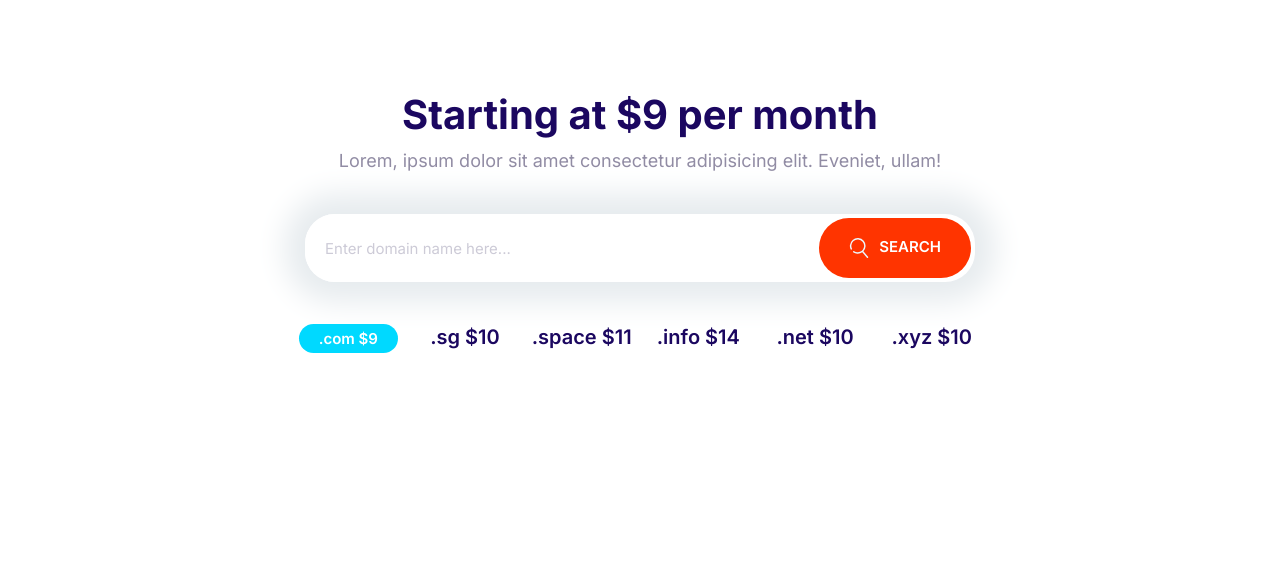
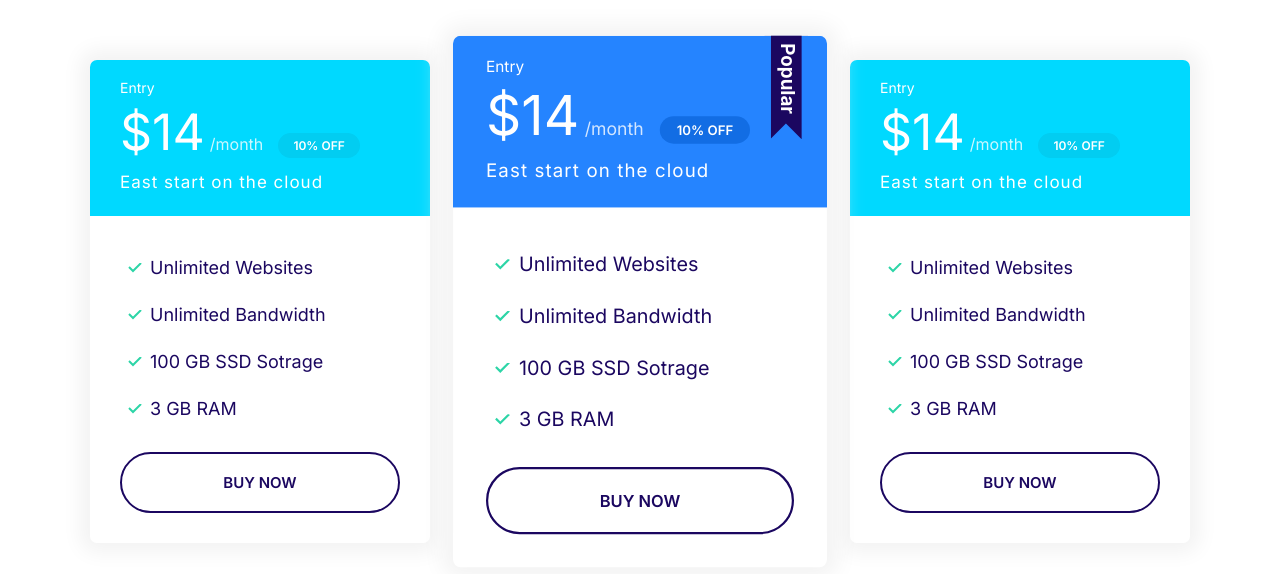
Before and after one commit to yuyilee/code_with_mosh_moshify, a plain HTML site: page index.html in a window 1280 px wide. Drawn offline with Linux system fonts and the light colour scheme.

Commit message:
Create the Plans Block Element

```diff
--- a/css/styles.css
+++ b/css/styles.css
@@ -325,11 +325,20 @@ a {
   color: #fff;
 }
 
+.card--primary .badge--primary {
+  background: #126de4;
+}
+
 .card--secondary .badge--secondary {
   background: #02cdf1;
 }
 
 /* Plans */
+
+.plan {
+  transition: transform 0.2s ease-out;
+}
+
 .plan__name {
   color: #fff;
   margin: 0;
@@ -359,6 +368,10 @@ a {
   margin-bottom: 2rem;
 }
 
+.plan--popular {
+  transform: scale(1.1);
+}
+
 .plan--popular .card__header {
   position: relative;
 }
@@ -370,6 +383,14 @@ a {
   position: absolute;
   top: -6px;
   right: 5%;
+}
+
+.plan:hover {
+  transform: scale(1.05);
+}
+
+.plan--popular:hover {
+  transform: scale(1.15);
 }
 
 @media screen and (min-width: 1024px) {
@@ -735,3 +756,14 @@ a {
     grid-template-columns: repeat(auto-fit, minmax(10rem, 1fr));
   }
 }
+
+/* Plans Block */
+
+.block-plans .grid {
+  gap: 8rem 4rem;
+}
+
+.block-plans .card {
+  max-width: 500px;
+  margin: 0 auto;
+}
--- a/index.html
+++ b/index.html
@@ -13,34 +13,69 @@
     <link rel="stylesheet" href="css/styles.css" />
   </head>
   <body>
-    <section class="block container block-domain">
-      <header class="block__header">
-        <h2>Starting at $9 per month</h2>
-        <p>
-          Lorem, ipsum dolor sit amet consectetur adipisicing elit. Eveniet,
-          ullam!
-        </p>
-      </header>
-      <div class="input-group">
-        <input
-          type="text"
-          class="input"
-          placeholder="Enter domain name here..."
-        />
-        <button class="btn btn--accent">
-          <svg class="icon icon--white">
-            <use xlink:href="images/sprite.svg#search"></use></svg
-          >Search
-        </button>
+    <section class="block container block-plans">
+      <div class="grid grid--1x3">
+        <div class="plan">
+          <div class="card card--secondary">
+            <header class="card__header">
+              <h3 class="plan__name">Entry</h3>
+              <span class="plan__price">$14</span>
+              <span class="plan__billing-cycle">/month</span>
+              <span class="badge badge--secondary badge--small">10% OFF</span>
+              <span class="plan__description">East start on the cloud</span>
+            </header>
+            <div class="card__body">
+              <ul class="list list--tick">
+                <li class="list__item">Unlimited Websites</li>
+                <li class="list__item">Unlimited Bandwidth</li>
+                <li class="list__item">100 GB SSD Sotrage</li>
+                <li class="list__item">3 GB RAM</li>
+              </ul>
+              <button class="btn btn--outline btn--block">Buy Now</button>
+            </div>
+          </div>
+        </div>
+        <div class="plan plan--popular">
+          <div class="card card--primary">
+            <header class="card__header">
+              <h3 class="plan__name">Entry</h3>
+              <span class="plan__price">$14</span>
+              <span class="plan__billing-cycle">/month</span>
+              <span class="badge badge--primary badge--small">10% OFF</span>
+              <span class="plan__description">East start on the cloud</span>
+            </header>
+            <div class="card__body">
+              <ul class="list list--tick">
+                <li class="list__item">Unlimited Websites</li>
+                <li class="list__item">Unlimited Bandwidth</li>
+                <li class="list__item">100 GB SSD Sotrage</li>
+                <li class="list__item">3 GB RAM</li>
+              </ul>
+              <button class="btn btn--outline btn--block">Buy Now</button>
+            </div>
+          </div>
+        </div>
+        <div class="plan">
+          <div class="card card--secondary">
+            <header class="card__header">
+              <h3 class="plan__name">Entry</h3>
+              <span class="plan__price">$14</span>
+              <span class="plan__billing-cycle">/month</span>
+              <span class="badge badge--secondary badge--small">10% OFF</span>
+              <span class="plan__description">East start on the cloud</span>
+            </header>
+            <div class="card__body">
+              <ul class="list list--tick">
+                <li class="list__item">Unlimited Websites</li>
+                <li class="list__item">Unlimited Bandwidth</li>
+                <li class="list__item">100 GB SSD Sotrage</li>
+                <li class="list__item">3 GB RAM</li>
+              </ul>
+              <button class="btn btn--outline btn--block">Buy Now</button>
+            </div>
+          </div>
+        </div>
       </div>
-      <ul class="list block-domain__prices">
-        <li><span class="badge badge--secondary">.com $9</span></li>
-        <li>.sg $10</li>
-        <li>.space $11</li>
-        <li>.info $14</li>
-        <li>.net $10</li>
-        <li>.xyz $10</li>
-      </ul>
     </section>
     <script src="js/main.js"></script>
   </body>
```
Also changed, not shown: components/plans-block.html (added, +64 -0 lines).
